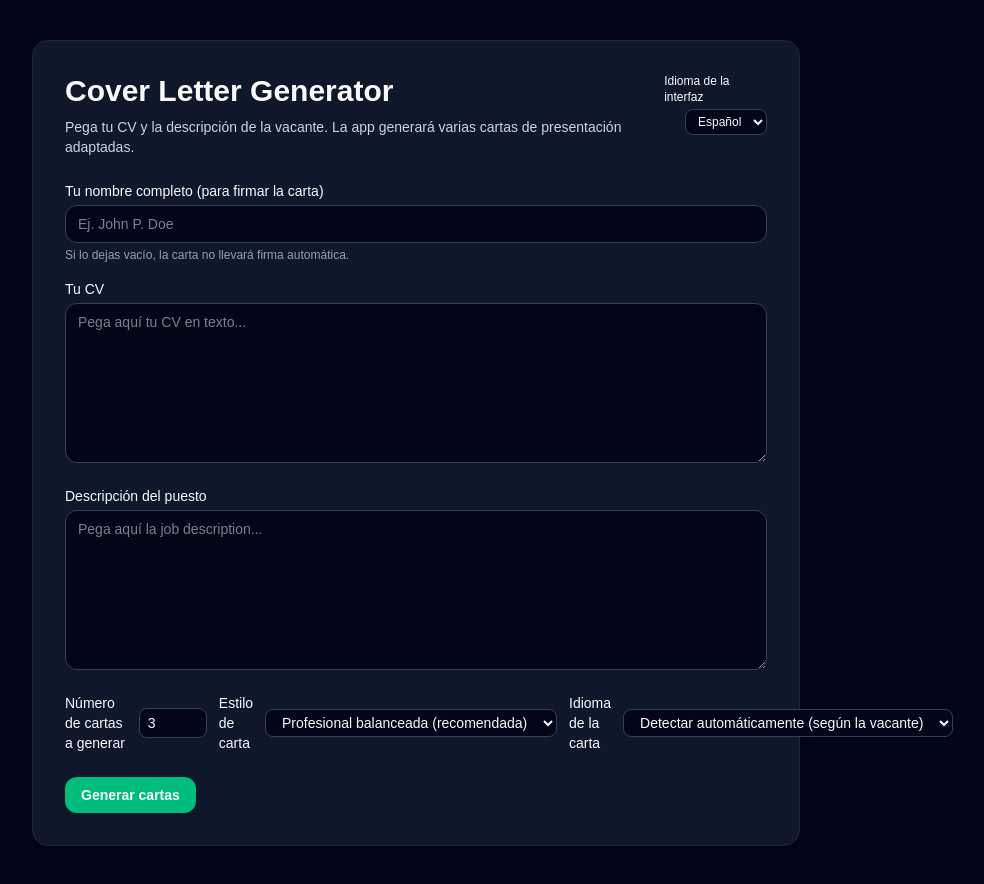
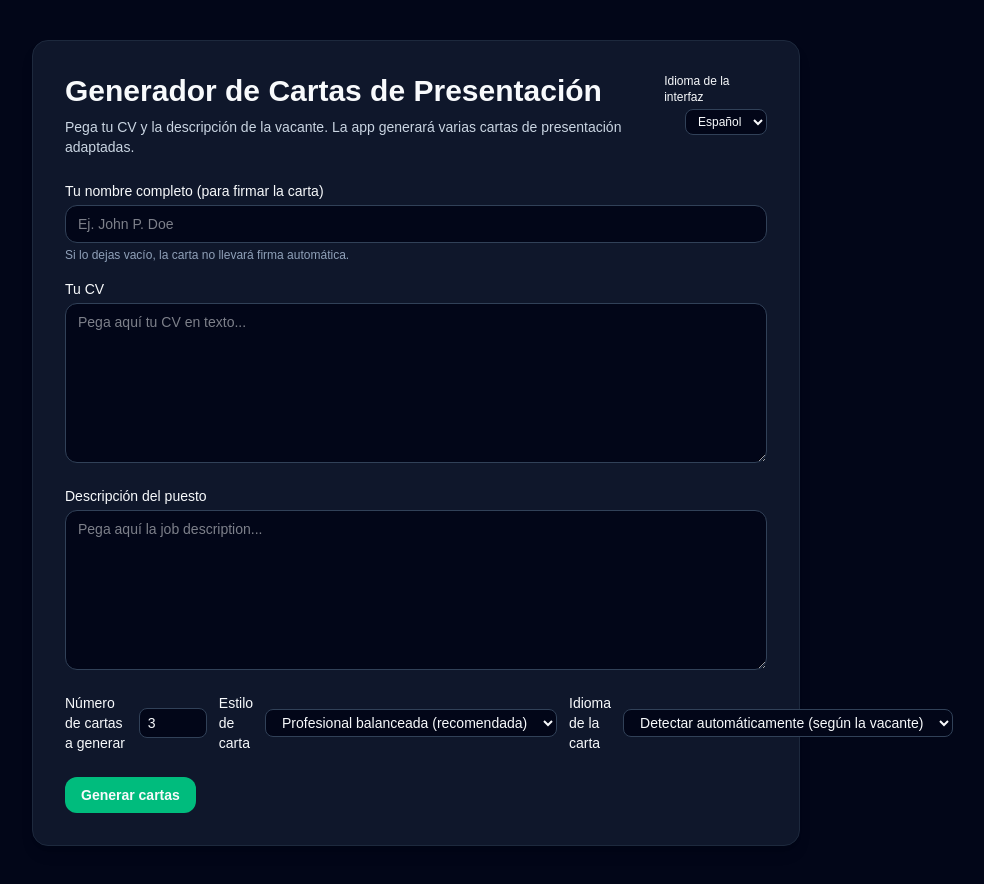
Before and after one commit to rudicarrilloypr/cv-coverletter-ai, a Next.js app: page /generate in a window 1280 px wide. Shown: the whole page, without its empty margins (224-1208 px from the left). Built offline with nearby package versions, Linux system fonts and the light colour scheme.

Commit message:
Update page title

```diff
--- a/src/app/generate/page.tsx
+++ b/src/app/generate/page.tsx
@@ -39,7 +39,7 @@ const UI_TEXTS: Record<UiLanguage, {
   uiLangLabel: string;
 }> = {
   es: {
-    pageTitle: "Cover Letter Generator",
+    pageTitle: "Generador de Cartas de Presentación",
     pageSubtitle:
       "Pega tu CV y la descripción de la vacante. La app generará varias cartas de presentación adaptadas.",
     userNameLabel: "Tu nombre completo (para firmar la carta)",
@@ -72,7 +72,7 @@ const UI_TEXTS: Record<UiLanguage, {
     uiLangLabel: "Idioma de la interfaz",
   },
   en: {
-    pageTitle: "AI Cover Letter Generator",
+    pageTitle: "Cover Letter Generator",
     pageSubtitle:
       "Paste your resume and the job description. The app will generate several tailored cover letters.",
     userNameLabel: "Your full name (for the signature)",
```
